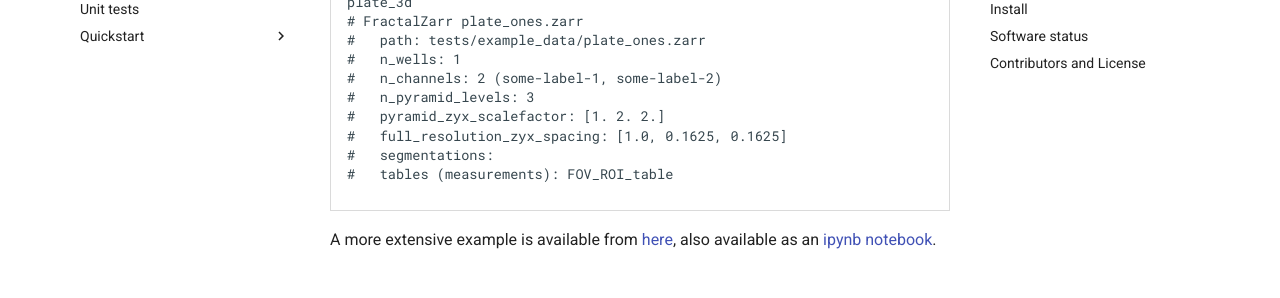
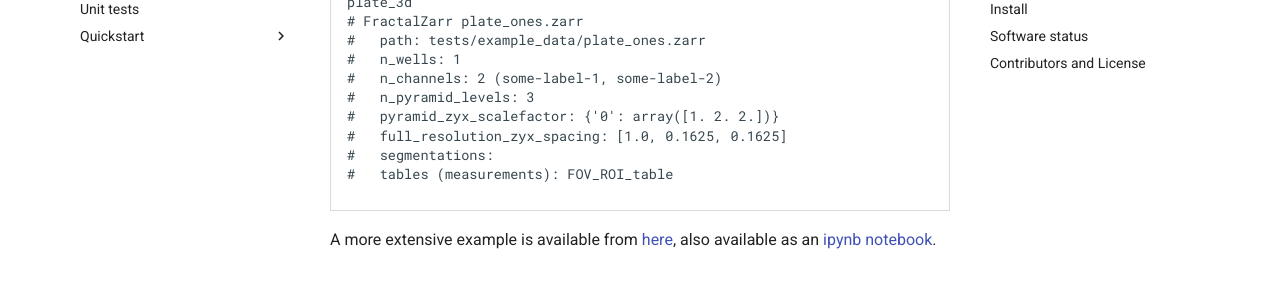
Before and after one commit to fmicompbio/ez_zarr, an MkDocs documentation site: the page built from docs/index.md, in a window 1280 px wide and 900 px high, scrolled down 730 px. Shown: the part 153-451 px from the top of the window. Built offline with MkDocs 1.6.1 and Material for MkDocs 9.7.7, drawn with Linux system fonts in a browser that asks for light colours.

Commit message:
update short examples (__str__ now shows image name)

```diff
--- a/docs/index.md
+++ b/docs/index.md
@@ -32,7 +32,7 @@ plate_3d
 #   n_wells: 1
 #   n_channels: 2 (some-label-1, some-label-2)
 #   n_pyramid_levels: 3
-#   pyramid_zyx_scalefactor: [1. 2. 2.]
+#   pyramid_zyx_scalefactor: {'0': array([1. 2. 2.])}
 #   full_resolution_zyx_spacing: [1.0, 0.1625, 0.1625]
 #   segmentations:
 #   tables (measurements): FOV_ROI_table
```
Also changed, not shown: README.md (+1 -1 lines).
